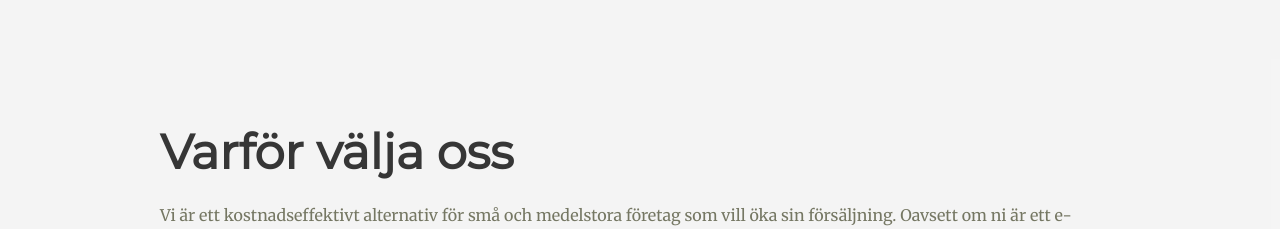
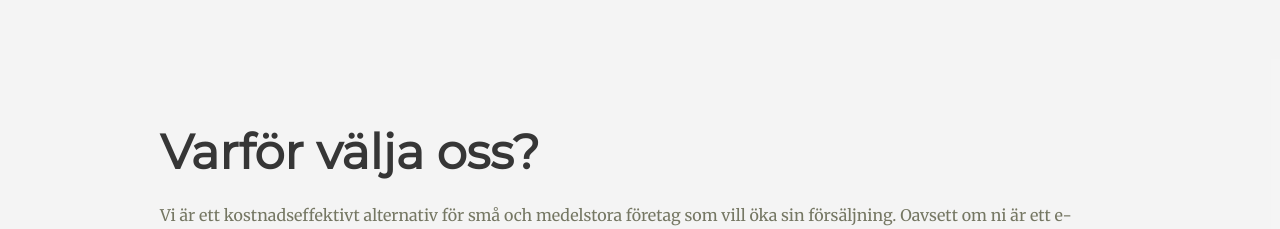
Before and after one commit to codebyjonas/digitalframgang.com, a React (Create React App) app: page / in a window 1280 px wide. Shown: the part 1720-1949 px from the top of the page. Built offline with nearby package versions, Linux system fonts and the light colour scheme.

Commit message:
smal change

```diff
--- a/src/components/Why.js
+++ b/src/components/Why.js
@@ -7,7 +7,7 @@ const Why = () => (
         className='section is-medium why-section'
     >
         <div className='container'>
-            <h2 className='title is-1'>Varför välja oss</h2>
+            <h2 className='title is-1'>Varför välja oss?</h2>
             <p>
                 Vi är ett kostnadseffektivt alternativ för små och medelstora
                 företag som vill öka sin försäljning. Oavsett om ni är ett
```
